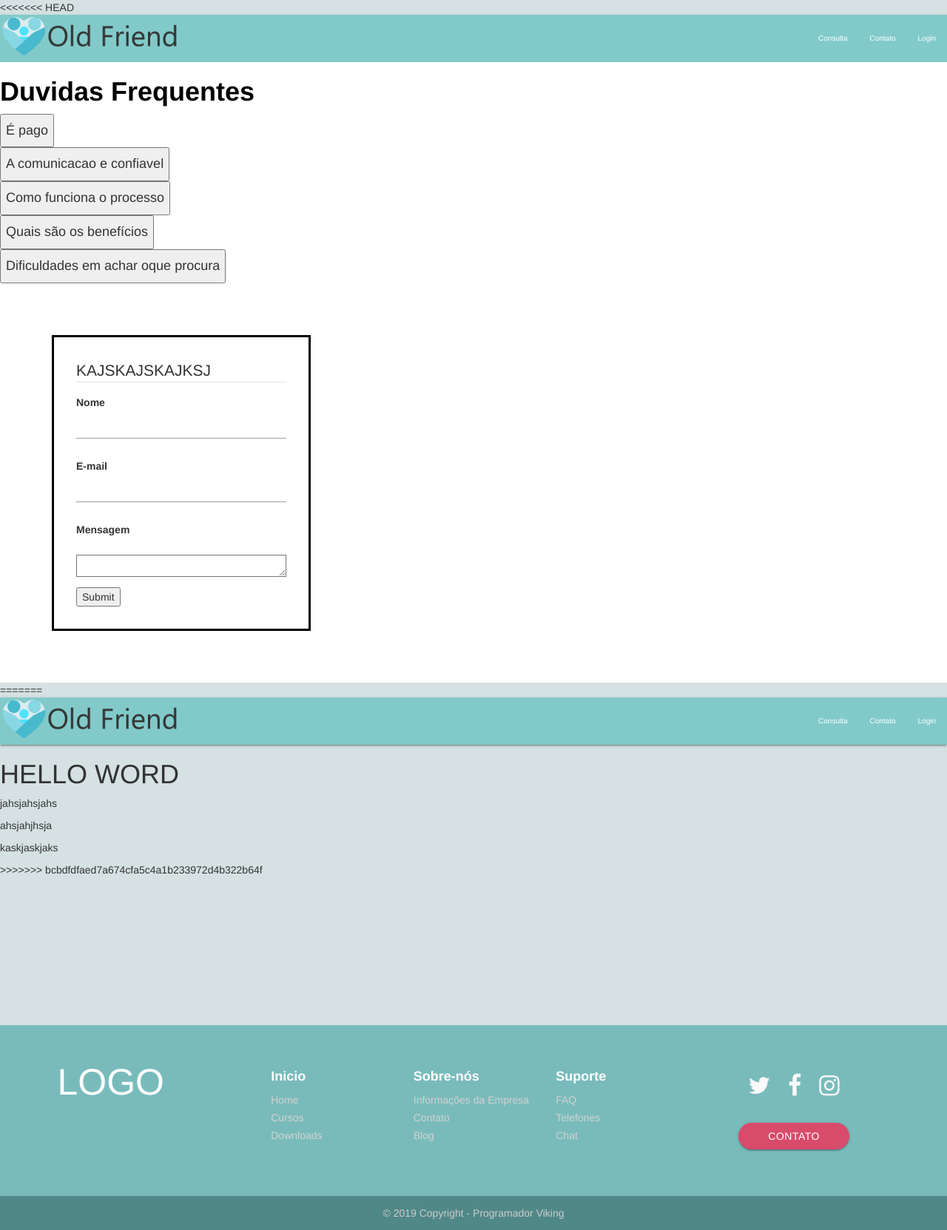
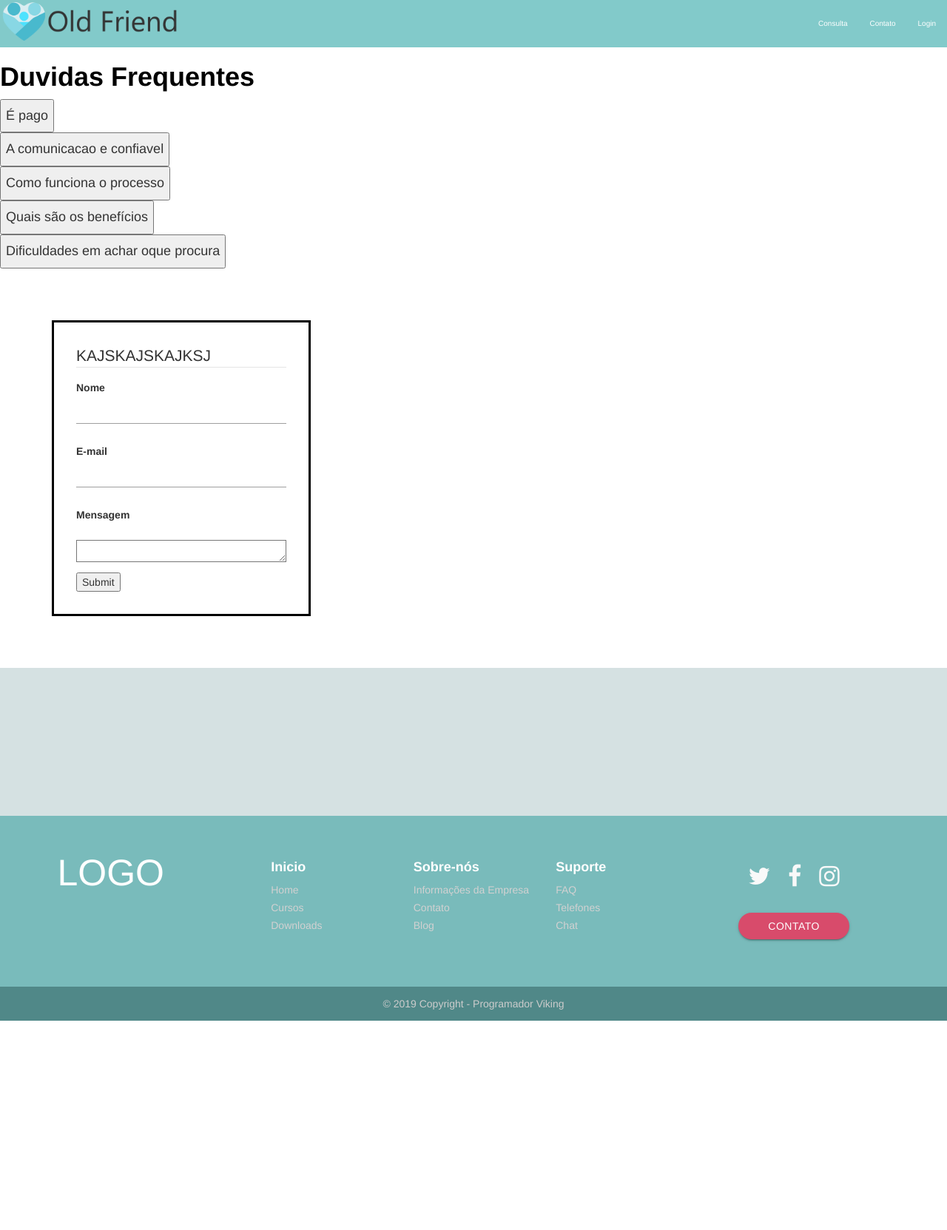
Before and after one commit to Ricknsx/OLDFRIEND, a PHP site: page /view/contato.php in a window 1280 px wide. Shown: the whole page at 74% size. After the commit the page ends 1380 px from the top, so only its background shows below. Run offline with PHP 8.4, Linux system fonts and the light colour scheme; some libraries are stand-ins or nearby versions.

Commit message:
base da pagina contato.php

```diff
--- a/view/contato.php
+++ b/view/contato.php
@@ -5,8 +5,6 @@
     <meta charset="UTF-8">
     <meta name="viewport" content="width=device-width, initial-scale=1.0">
     <link type="text/css" rel ="stylesheet" href="../css/contato.css"/>
-<<<<<<< HEAD
-
     <title>Contato Old friend</title>
 </head>
 <body>
@@ -44,6 +42,11 @@
                 </div>
             </form>
     </section>
+    <footer>
+        <?php include("footer.php")?>
+    </footer>
+</body>
+</html>
     <script>
         var button1 = document.getElementById('duvida1');
 
@@ -51,19 +54,3 @@
             alert("hello world")
         })
     </script>
-=======
-    <?php include("header.php")?>
-    <title>Contato Old friend</title>
-</head>
-<body>
-
-<h1>HELLO WORD</h1>
-<p>jahsjahsjahs
-</p>
-<p>ahsjahjhsja</p>
-<p>kaskjaskjaks</p>
-
->>>>>>> bcbdfdfaed7a674cfa5c4a1b233972d4b322b64f
-</body>
-<?php include("footer.php")?>
-</html>
```
